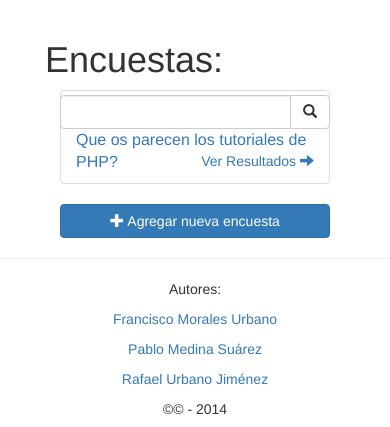
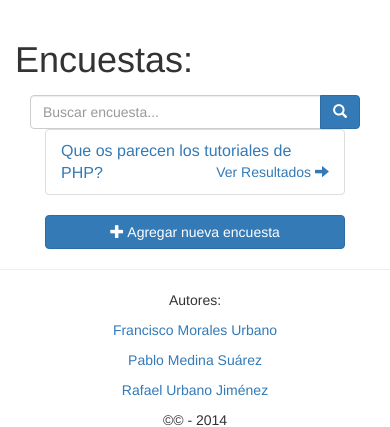
Before and after one commit to zacr0/proyecto_encuestas, a PHP site: page /index.php in a window 390 px wide. Shown: the part 51-478 px from the top of the page. Run offline with PHP 8.4, Linux system fonts and the light colour scheme; the visitor is signed in with stand-in values (Sample User, id 1); data comes from the database, SQL or seed files in the repository; some libraries are stand-ins or nearby versions.

Commit message:
Buscador funcionando

```diff
--- a/includes/bbdd.php
+++ b/includes/bbdd.php
@@ -54,6 +54,7 @@ function haRespondido($idUsuario,$idEncuesta)
 		return false;
 	}
 	return true;
+	$db = null;
 }
 
 function responderEncuesta($idUsuario, $idEncuesta)
@@ -64,5 +65,29 @@ function responderEncuesta($idUsuario, $idEncuesta)
 	if (!$resultado->execute()) {
 		echo '<h2 class="text-danger">No se ha podido realizar la votación.</h2>';
 	}
+	$db = null;
+}
+
+function buscarEncuestas($busqueda)
+{
+	$db = conectarDB();
+	$consultaCuenta = 'SELECT COUNT(*) FROM encuestas WHERE id IN (SELECT id FROM encuestas WHERE titulo LIKE "%' . $busqueda . '%")';
+	$resultadoCuenta = $db->prepare($consultaCuenta);
+	$resultadoCuenta->execute();
+	if ($resultadoCuenta->fetchColumn() != 0) {
+		$consulta = 'SELECT id,titulo FROM encuestas WHERE titulo LIKE "%' . $busqueda . '%"';
+		$resultado = $db->prepare($consulta);
+		if ($resultado->execute()) {
+			foreach ($resultado as $encuesta) {
+				echo '<li class="list-group-item ">
+				<a class="lead" href="encuesta.php?id=' . $encuesta['id'] . '">' . $encuesta['titulo'] . '</a>
+				<a href="resultado.php?id=' . $encuesta['id'] . '" class="pull-right">Ver Resultados <span class="glyphicon glyphicon-arrow-right"></span></a>
+				</li>';
+			}
+		}
+	} else {
+		echo '<p class="lead">No se encontraron encuestas similares a ' . $busqueda . '</p>';
+	}
+	$db = null;
 }
 ?>
--- a/includes/maquetacion.php
+++ b/includes/maquetacion.php
@@ -64,18 +64,18 @@ function formularioBusqueda1()
 
 function formularioBusqueda()
 {
-	echo '<div class="container pull-right">
+	echo '<div class="container">
 		<div class="row">
-			<div class="col-md-4">
+			<form class="col-md-3 col-md-offset-4" method="post">
 	            <div class="input-group" style="margin-top:5px;">
-	              <input type="text" class="form-control">
+	              <input type="text" name="busqueda" class="form-control" placeholder="Buscar encuesta...">
 	              <span class="input-group-btn">
-	              	<button class="btn btn-default" type="submit">
+	              	<button name="buscar" class="btn btn-primary" type="submit">
 	              <span class="glyphicon glyphicon-search"></span>
 	             </button>
 	             </span>
-	             </div><!-- /input-group -->
-	        </div>
+	             </div>
+	        </form>
 		</div>
 	</div>';
 }
@@ -110,7 +110,7 @@ function navBarLogeado()
 	            </div>
 	        	<div class="navbar-collapse collapse">
 	                <ul class="nav navbar-nav">
-	                	<li><a href="index.php">Inicio</a></li>
+	                	<li><a href="index.php">Encuestas</a></li>
 	                	<li><a href="agregar.php"><span class="glyphicon glyphicon-plus"></span> Nueva encuesta</a></li>
 	                </ul>
 	                <ul class="nav navbar-nav navbar-right">
--- a/index.php
+++ b/index.php
@@ -38,17 +38,24 @@
         }
     } else {
         navBarLogeado();
-        echo '<div class="container"><div class="container">
+        echo '<div class="container">
             <div class="col-md-8 col-md-offset-2">
-
+                <div class="row">
                     <h1>Encuestas:</h1>';
                     formularioBusqueda();
-                echo '
+                echo '</div>
             <div class="col-md-10 col-md-offset-1">
         <ul class="list-group">';
-        while($result = mysqli_fetch_object($req)){
-                echo '<li class="list-group-item "><a class="lead" href="encuesta.php?id='.$result->id.'">'.$result->titulo.'</a><a href="resultado.php?id='.$result->id.'" class="pull-right">Ver Resultados <span class="glyphicon glyphicon-arrow-right"></span></a></li>';
+        if (isset($_POST['buscar'])) {
+            buscarEncuestas($_POST['busqueda']);
+        } else {
+            while($result = mysqli_fetch_object($req)){
+                echo '<li class="list-group-item ">
+                <a class="lead" href="encuesta.php?id=' . $result->id . '">' . $result->titulo . '</a>
+                <a href="resultado.php?id=' . $result->id . '" class="pull-right">Ver Resultados <span class="glyphicon glyphicon-arrow-right"></span></a>
+                </li>';
             }
+        }
         echo '</ul>
         <a href="agregar.php"><button class="btn btn-block btn-primary"><span class="glyphicon glyphicon-plus"></span> Agregar nueva encuesta</button></a>
         </div>
```
